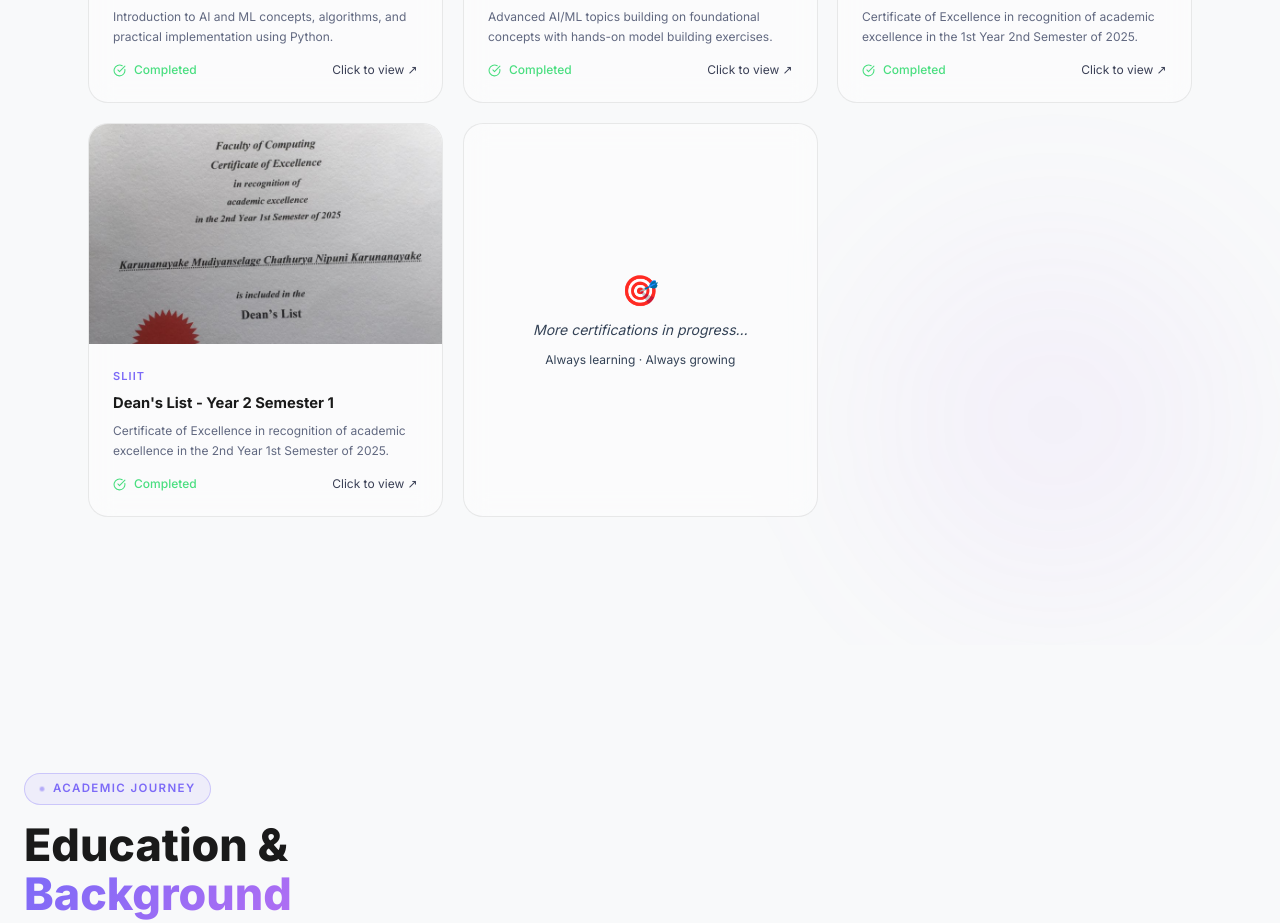
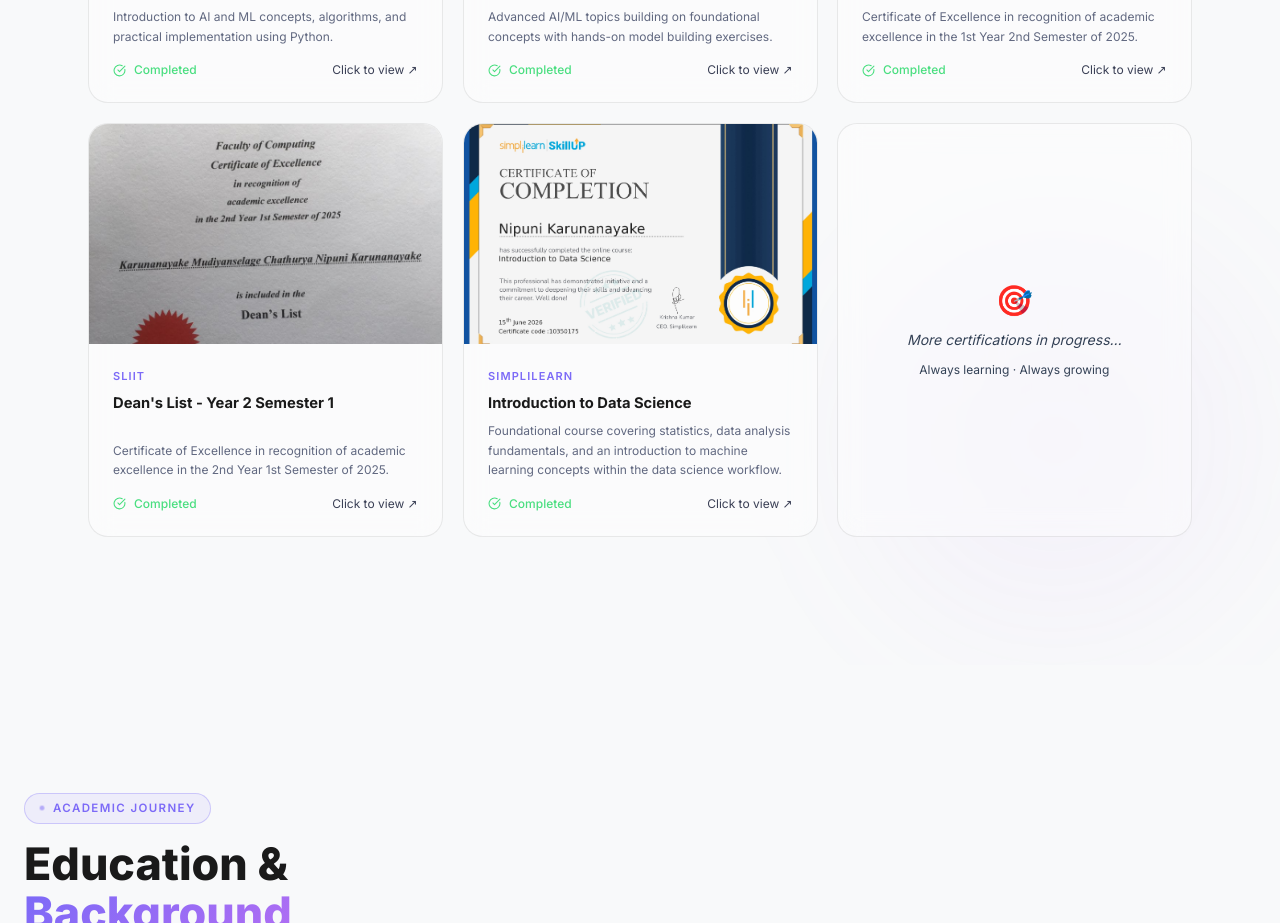
Before and after one commit to IT24103084/nipuni-portfolio, a React (Vite) app in the folder nipuni-portfolio/: page / in a window 1280 px wide. Shown: the part 7280-8203 px from the top of the page. Built offline with nearby package versions, Linux system fonts and the light colour scheme.

Commit message:
Certificate added

```diff
--- a/nipuni-portfolio/src/data.js
+++ b/nipuni-portfolio/src/data.js
@@ -251,6 +251,15 @@ export const certifications = [
     certId: 'DL 12512',
     image: '/certificates/sliit-deans-y2s1.jpg',
   },
+  {
+    icon: '⭐',
+    issuer: 'Simplilearn',
+    title: "Introduction to Data Science",
+    desc: 'Foundational course covering statistics, data analysis fundamentals, and an introduction to machine learning concepts within the data science workflow.',
+    issued: '2026',
+    certId: '10350175',
+    image: '/certificates/simplilearn_certificate.jpg',
+  },
 ]
 
 export const education = [
```
Also changed, not shown: nipuni-portfolio/public/certificates/simplilearn_certificate.jpg (added), 5 other files (tests, documents, lock files or other folders).
